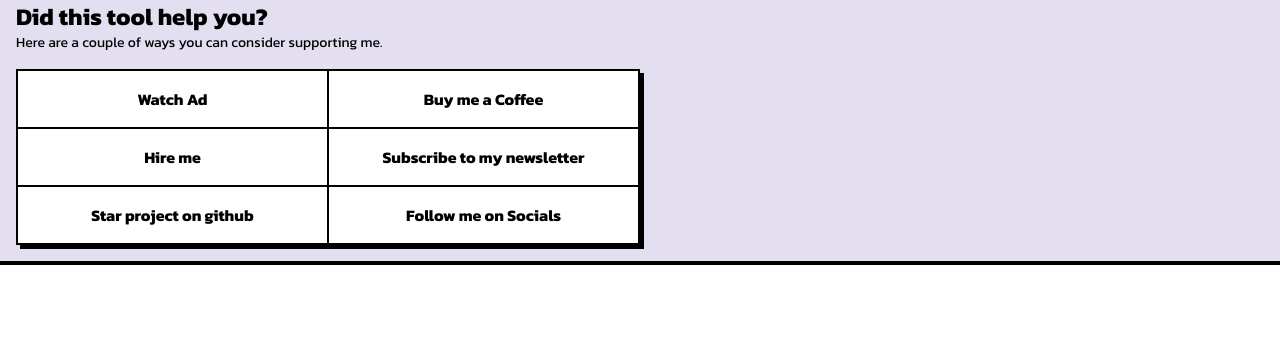
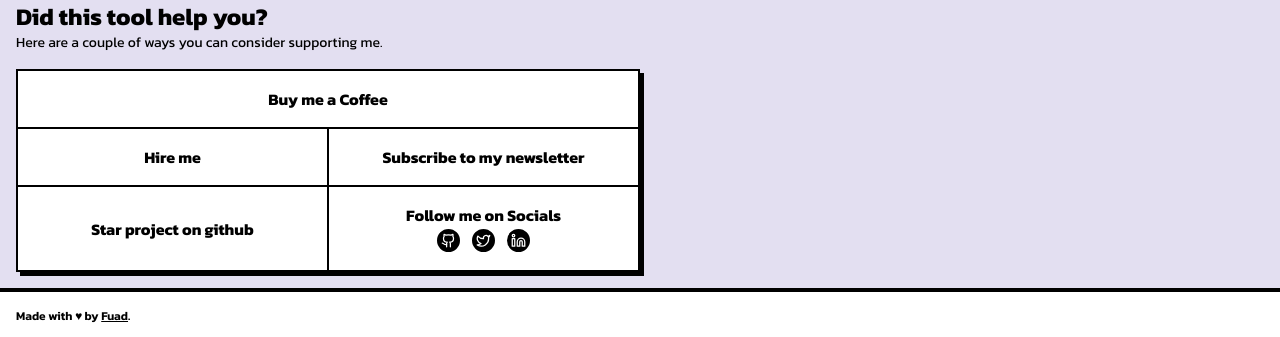
Before and after one commit to nodelayer/compact-ui, a React (Vite) app: page / in a window 1280 px wide. Shown: the part 871-1208 px from the top of the page. Before the commit the page ends 1136 px from the top, so only its background shows below. Built offline with nearby package versions, Linux system fonts and the light colour scheme; no server answers; a web font is replaced by a local one.

Commit message:
chore: add footer and support

```diff
--- a/src/App.jsx
+++ b/src/App.jsx
@@ -1,4 +1,5 @@
 import Command from "./sections/Command";
+import Footer from "./sections/Footer";
 import Hero from "./sections/Hero";
 import Support from "./sections/Support";
 import Tool from "./sections/Tool";
@@ -11,6 +12,7 @@ export default function App() {
 			{/* todo: compute href from <Tool/> componenet */}
 			<Command href="https://api.nodelayer.xyz/x64/layers/generate?version=v22.14.0&packages=is-odd,is-even" />
 			<Support />
+			<Footer />
 		</div>
   )
 }
--- /dev/null
+++ b/src/sections/Footer.jsx
@@ -0,0 +1,13 @@
+export default function Footer() {
+	return (
+		<div className='p-4 text-[#000] bg-[#fff]'>
+			<div className='w-full md:w-[70%] lg:w-[50%]'>
+
+				<p className='text-xs font-semibold'>
+					<span>Made with &#9829; by {" "}</span>
+					<a href='https://github.com/fuadop' className='underline'>Fuad</a>.
+				</p>
+			</div>
+		</div>
+	)
+};
--- a/src/sections/Support.jsx
+++ b/src/sections/Support.jsx
@@ -1,3 +1,5 @@
+import { Github, Twitter, Linkedin } from 'lucide-react';
+
 export default function Support() {
 	return (
 		<div className='p-4 text-[#000] border-b-4 border-[#000] bg-[#e3dff1]'>
@@ -8,8 +10,8 @@ export default function Support() {
 				<table className='table-fixed border-collapse border-2 border-[#000] w-full shadow-custom cursor-pointer font-bold bg-[#fff]'>
 					<tbody>
 						<tr>
-							<td className='text-center p-4 border-2 border-[#000] hover:bg-[#a388ec]'>Watch Ad</td>
-							<td className='border-2 border-[#000] hover:bg-[#a388ec]'>
+							{/* <td className='text-center p-4 border-2 border-[#000] hover:bg-[#a388ec]'>Watch Ad</td> */}
+							<td className='border-2 border-[#000] hover:bg-[#a388ec]' colSpan={2}>
 								<a href='https://buymeacoffee.com/fuadop' className='block p-4 text-center' target='_blank'>
 									Buy me a Coffee
 								</a>
@@ -33,7 +35,29 @@ export default function Support() {
 									Star project on github
 								</a>
 							</td>
-							<td className='text-center p-4 border-2 border-[#000]'>Follow me on Socials</td>
+							<td className='text-center p-4 border-2 border-[#000]'>
+								<p> Follow me on Socials </p>
+
+								<ul className='flex justify-center items-center gap-2'>
+									<li>
+										<a href='https://github.com/fuadop' target='_blank' className='block rounded-full border-2 border-[#fff] bg-[#000] text-[#fff] p-1'>
+											<Github size={15} />
+										</a>
+									</li>
+
+									<li>
+										<a href='https://x.com/fuadop2' target='_blank' className='block rounded-full border-2 border-[#fff] bg-[#000] text-[#fff] p-1'>
+											<Twitter size={15} />
+										</a>
+									</li>
+
+									<li>
+										<a href='https://linkedin.com/in/fuadop' target='_blank' className='block rounded-full border-2 border-[#fff] bg-[#000] text-[#fff] p-1'>
+											<Linkedin size={15} />
+										</a>
+									</li>
+								</ul>
+							</td>
 						</tr>
 					</tbody>
 				</table>
```
